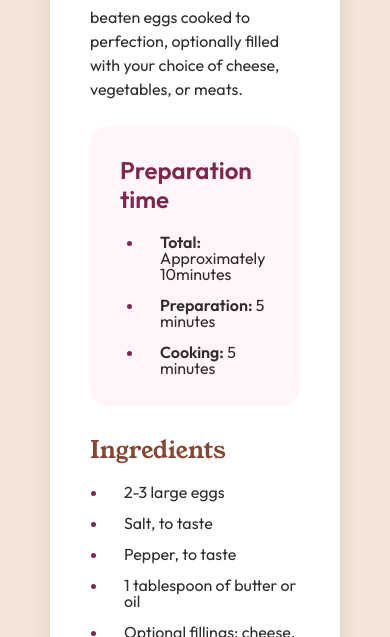
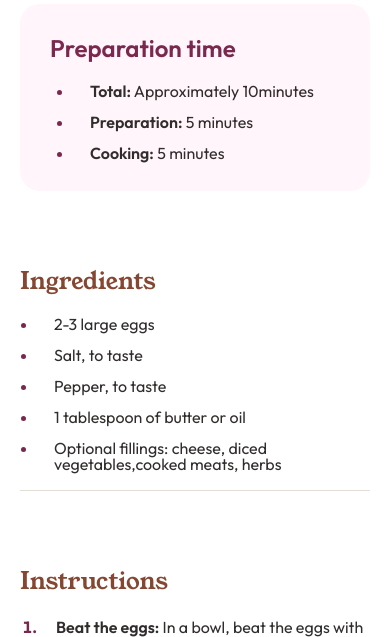
Before and after one commit to Katherine-Kapinus/recipe-mentor-4, a plain HTML site: page index.html in a window 390 px wide. Shown: the part 463-1100 px from the top of the page. Drawn offline with Linux system fonts and the light colour scheme.

Commit message:
add some addaptive

```diff
--- a/scss/style.scss
+++ b/scss/style.scss
@@ -17,6 +17,17 @@ body{
 	display: flex;
 	justify-content: center;
 	padding: 50px;
+	@media (max-width: 600px) {
+		padding: 0px;
+	}
+}
+
+section{
+	@media (max-width: 769px) {
+		&:not(:first-child){
+			margin: 20px;
+		}
+	}
 }
 
 .card {
@@ -25,15 +36,21 @@ body{
 	border-radius: 20px;
 	box-shadow: 0 4px 20px rgba(0, 0, 0, 0.1);
 	max-width: 720px;
+	@media (max-width: 600px) {
+		padding: 0px;
+		border-radius: 0px;
+	}
 
 		&__container {
 			display: flex;
 			flex-direction: column;
 			gap: 50px;
+			@media (max-width: 769px) {
+				gap: 36px;
+			}
 		}
 
 		&__image {
-			// max-width: 640px;
 			width: 100%;
 			aspect-ratio: 2 / 1;
 			background-image: url('../img/image-omelette.jpeg');
@@ -42,6 +59,9 @@ body{
 			background-repeat: no-repeat;
 			border-radius: 20px;
 			overflow: hidden;
+			@media (max-width: 600px) {
+				border-radius: 0px;
+			}
 		}
 
 		&__main {
@@ -62,6 +82,10 @@ body{
 	gap: 25px;
 	flex-direction: column;
 	margin-bottom: -20px;
+	@media (max-width: 769px) {
+		gap: 18px;
+		margin-bottom: -12px;
+	}
 
 		&__title {
 			font-family: 'Young Serif', serif;
@@ -107,6 +131,10 @@ body{
 	padding-bottom: 25px;
 	margin-bottom: -25px;
 	border-bottom: 1px solid hsl(30, 18%, 87%);
+	@media (max-width: 769px) {
+		padding-bottom: 18px;
+		margin-bottom: -18px;
+	}
 
 	&__title{
 
@@ -123,7 +151,10 @@ body{
 	padding-bottom: 25px;
 	margin-bottom: -25px;
 	border-bottom: 1px solid hsl(30, 18%, 87%);
-
+	@media (max-width: 769px) {
+		padding-bottom: 18px;
+		margin-bottom: -18px;
+	}
 		&__title {
 		}
 
```
Also changed, not shown: css/style.css.
